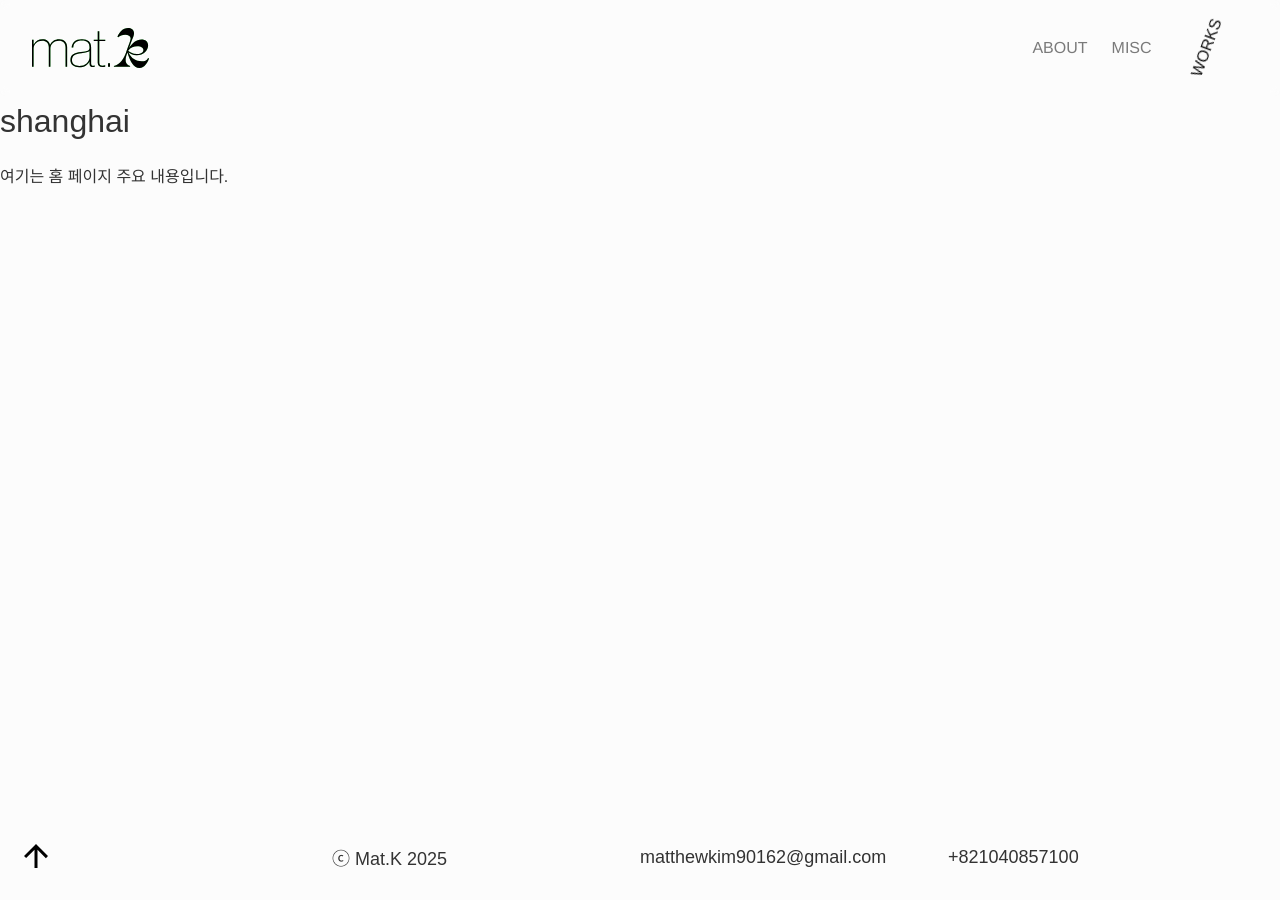
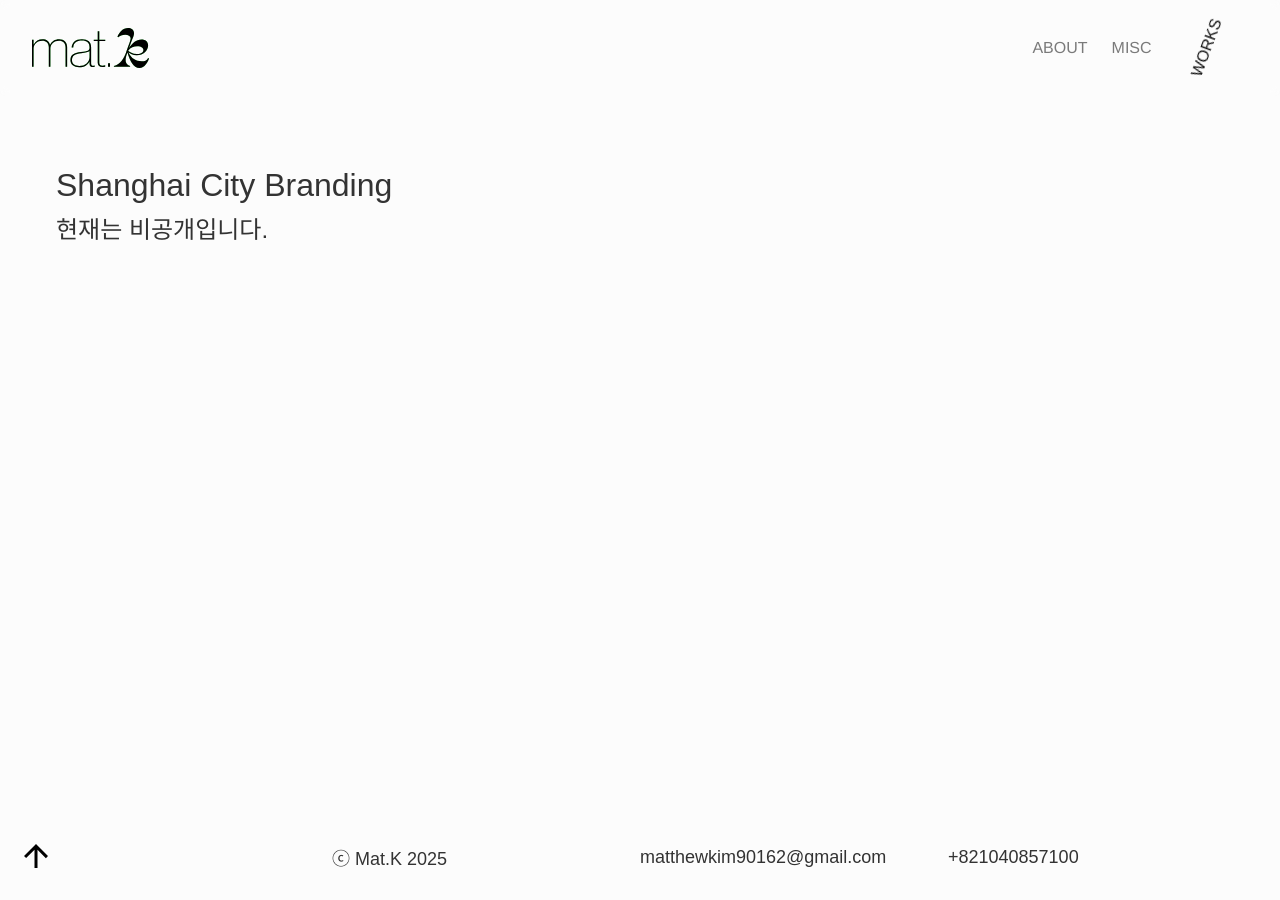
Before and after one commit to WANGYEOM/my-portfolio, a Jekyll site: the page built from pages/shanghai-branding.html, in a window 1280 px wide. Built offline with Jekyll 4.4.1, drawn with Linux system fonts in a browser that asks for light colours; some web fonts are replaced.

Commit message:
Shanghai page Update

```diff
--- a/pages/shanghai-branding.html
+++ b/pages/shanghai-branding.html
@@ -1,7 +1,13 @@
 ---
 layout: default
-title: Shanghai
+title: Shanghai City Branding
 ---
 
-<h1>shanghai</h1>
-<p>여기는 홈 페이지 주요 내용입니다.</p>
+<div class="inner-page">
+  <div class="description">
+    <div>
+      <h1>Shanghai City Branding</h1>
+      <h2>현재는 비공개입니다.</h2>
+    </div>
+  </div>
+</div>
```
